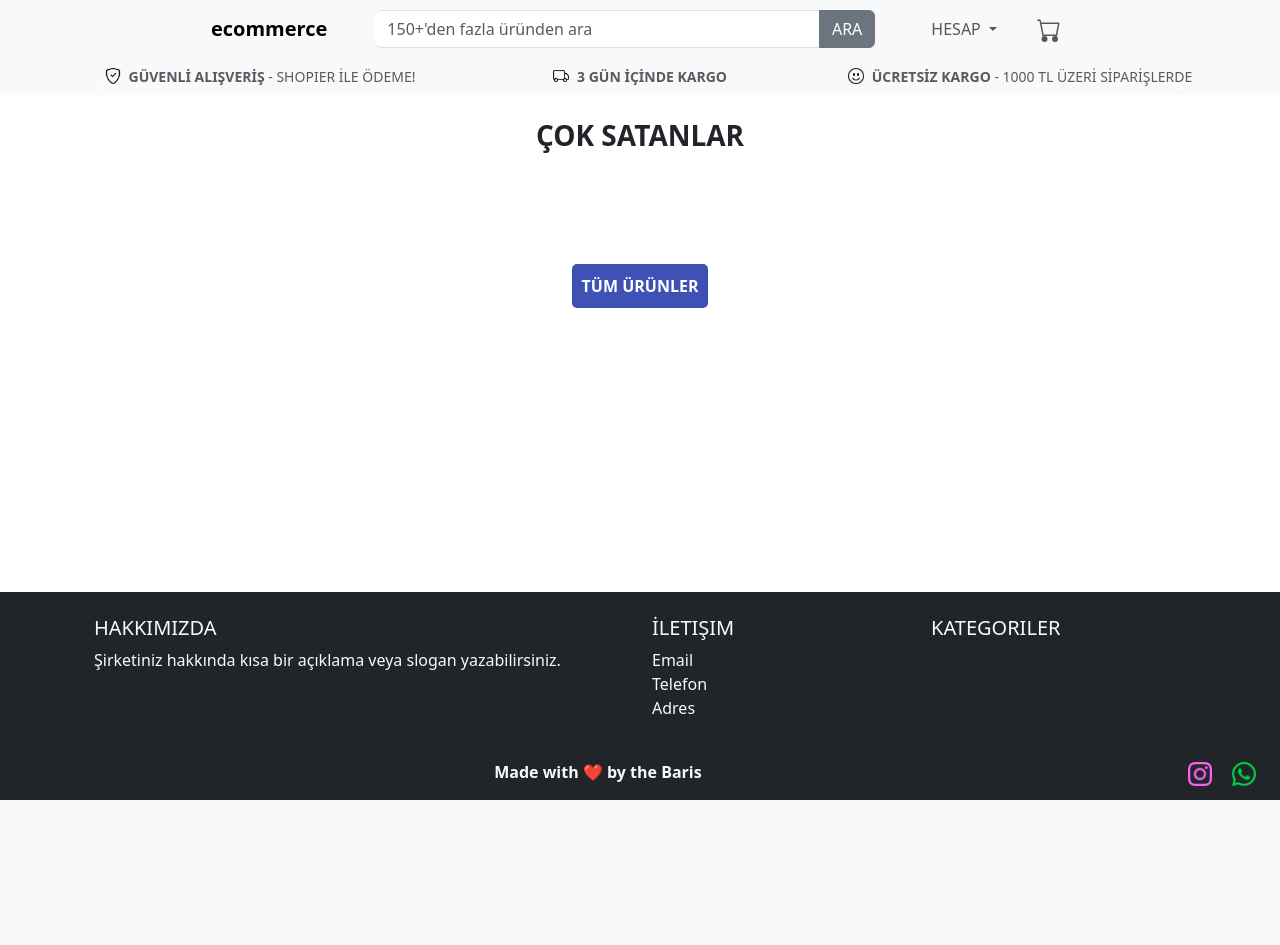
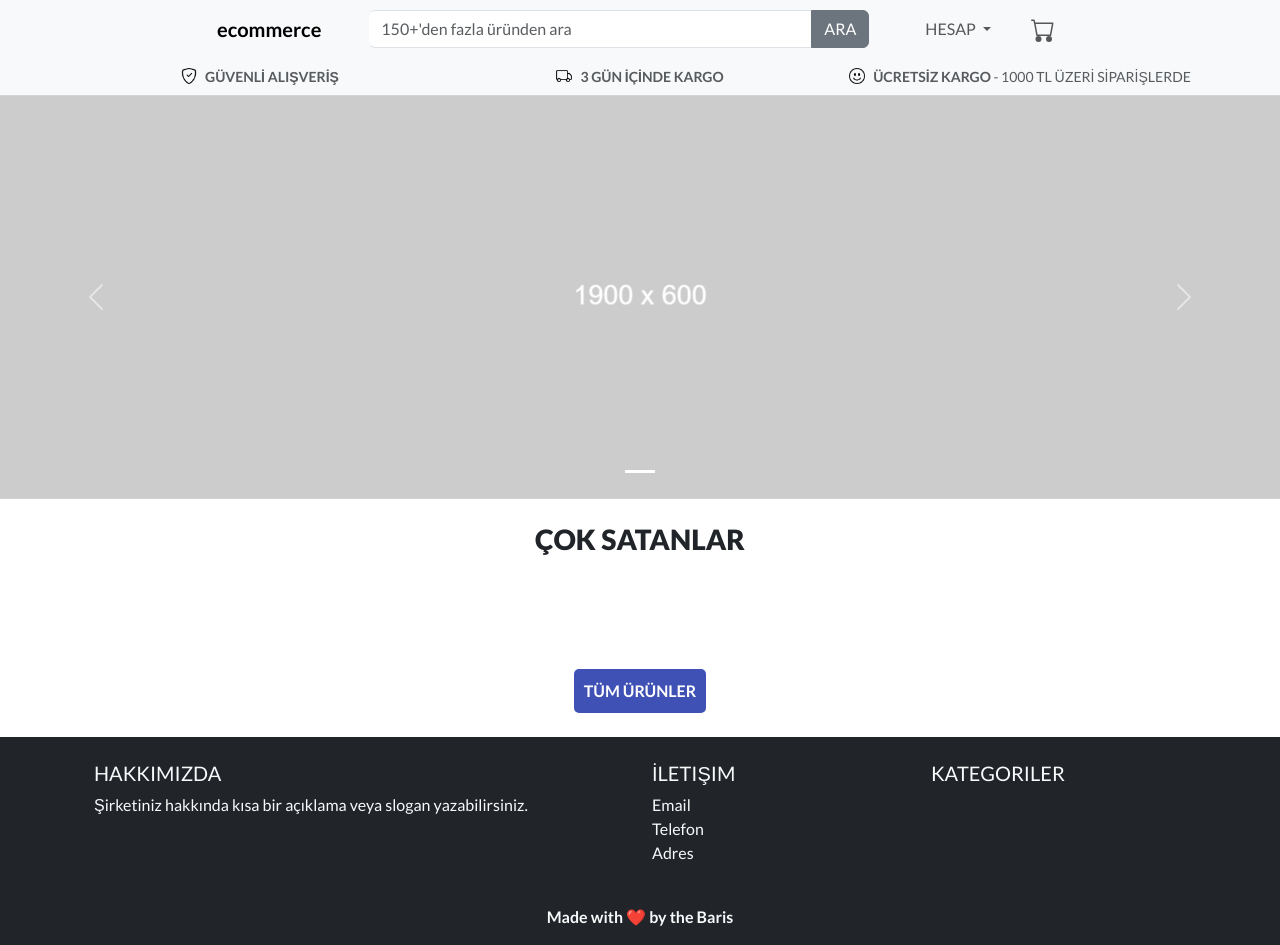
Before and after one commit to 0Baris/django-ecommerce-project, a Django app: page / in a window 1280 px wide. Before the commit the page ends 800 px from the top, so only its background shows below. Run offline with Django 5.2, Linux system fonts and the light colour scheme; data that the repository does not hold is empty.

Commit message:
Ödeme yapısı harici site kısmen tamamlandı.

```diff
--- a/catalog/templates/partials/_slide.html
+++ b/catalog/templates/partials/_slide.html
@@ -2,6 +2,7 @@
 
 <div id="carouselExampleIndicators" class="carousel slide">
 
+  {% if slides %}
     <div class="carousel-indicators">
       {% for slide in slides %}
         <button type="button" data-bs-target="#carouselExampleIndicators"
@@ -18,6 +19,20 @@
       </div>
       {% endfor %}
     </div>
+  {% else %}
+    <div class="carousel-indicators">
+      <button type="button" data-bs-target="#carouselExampleIndicators"
+      data-bs-slide-to="0" class="active" aria-label="Default Slide" aria-current="true"></button>
+    </div>
+
+    <div class="carousel-inner">
+      <div class="carousel-item active">
+      <a href="{% url 'catalog:index' %}">
+        <img src="{% static 'img/base-slide.png' %}" class="d-block w-100" alt="Default Slide">
+      </a>
+      </div>
+    </div>
+  {% endif %}
 
 
 <button class="carousel-control-prev" type="button" data-bs-target="#carouselExampleIndicators" data-bs-slide="prev">
--- a/order/templates/confirmation.html
+++ b/order/templates/confirmation.html
@@ -7,7 +7,7 @@
             <h4 class="alert-heading">Siparişiniz Başarıyla Tamamlandı!</h4>
             <p>Teşekkür ederiz, {{ order.user.username }}. Siparişiniz başarıyla alındı.</p>
             <hr>
-            <p class="mb-0">Sipariş Detaylarınız için <a href="{% url 'catalog:index' %}">buraya tıklayın</a>.</p>
+            <p class="mb-0">Sipariş Detaylarınız için <a href="{% url 'user:orders' %}">buraya tıklayın</a>.</p>
         </div>
         <a href="{% url 'catalog:index' %}" class="btn btn-success">Sepete Geri Dön</a>
     </div>
--- a/static/css/styles.css
+++ b/static/css/styles.css
@@ -1,7 +1,10 @@
 /* CSS Dosyası çoğunlukla yapay zeka kullanılarak oluşturulmuştur. */
 /* Sonuçta bu bir django back-end projesi >3 */
 
+@import url('https://fonts.googleapis.com/css2?family=Lato:ital,wght@0,100;0,300;0,400;0,700;0,900;1,100;1,300;1,400;1,700;1,900&display=swap');
+
 html, body {
+  font-family: 'Lato', sans-serif;
   height: 100%;
 }
 
--- a/templates/base.html
+++ b/templates/base.html
@@ -8,8 +8,14 @@
         <title> {% block title %}{% endblock %}  </title>
         <meta name="description" content="">
         <meta name="viewport" content="width=device-width, initial-scale=1">
+
         <link href="https://cdn.jsdelivr.net/npm/bootstrap@5.3.3/dist/css/bootstrap.min.css" rel="stylesheet" integrity="sha384-QWTKZyjpPEjISv5WaRU9OFeRpok6YctnYmDr5pNlyT2bRjXh0JMhjY6hW+ALEwIH" crossorigin="anonymous">
         <link rel="stylesheet" href="{% static 'css/styles.css' %}">
+
+        <link rel="preconnect" href="https://fonts.googleapis.com">
+        <link rel="preconnect" href="https://fonts.gstatic.com" crossorigin>
+        <link href="https://fonts.googleapis.com/css2?family=Lato:ital,wght@0,100;0,300;0,400;0,700;0,900;1,100;1,300;1,400;1,700;1,900&display=swap" rel="stylesheet">
+
     </head>
     <body class="d-flex flex-column min-vh-100">
 
@@ -126,10 +132,8 @@
 
             document.addEventListener('DOMContentLoaded', function () {
                 initToasts();
+                applyDiscount();
             });
-
-
-            applyDiscount();
 
 
         </script>
--- a/templates/partials/_footer.html
+++ b/templates/partials/_footer.html
@@ -34,13 +34,5 @@
     <a href="https://www.instagram.com/bariscemant/" class="text-light text-decoration-none text-hover">
       <strong class="animated-text">Made with ❤️ by the Baris</strong>
     </a>
-    <div class="float-end">
-      <a href="https://www.instagram.com/bariscemant/" class="text-light text-decoration-none mx-2">
-        <img src="{% static 'img/instagram.webp' %}" alt="Instagram" style="width: 24px; height: 24px; filter: invert(50%) sepia(100%) saturate(500%) hue-rotate(270deg);">
-      </a>
-      <a href="" class="text-light text-decoration-none mx-2">
-        <img src="{% static 'img/whatsapp.webp' %}" alt="Whatsapp" style="width: 24px; height: 24px; filter: invert(50%) sepia(100%) saturate(500%) hue-rotate(90deg);">
-      </a>
-    </div>
   </div>
 </footer>
--- a/templates/partials/_info-bar.html
+++ b/templates/partials/_info-bar.html
@@ -12,7 +12,7 @@
             height="16"
             class="me-2">
           <div>
-            <strong>GÜVENLİ ALIŞVERİŞ</strong> - SHOPIER İLE ÖDEME!
+            <strong>GÜVENLİ ALIŞVERİŞ</strong>
           </div>
         </div>
 
--- a/user/views.py
+++ b/user/views.py
@@ -4,6 +4,7 @@ from django.contrib import messages
 from .forms import RegisterUserForm, AddressForm
 from django.contrib.auth.decorators import login_required
 from .models import Address
+from order.models import Order
 
 def login_user(request):
     if request.method == "POST":
@@ -50,7 +51,10 @@ def account(request):
 
 @login_required
 def orders(request):
-    return render(request, 'orders.html', {'user': request.user})
+    user_orders = Order.objects.filter(user=request.user).order_by('-order_date')
+    if not user_orders.exists():
+        messages.info(request, "Henüz siparişiniz bulunmamaktadır.")
+    return render(request, 'orders.html', {'user': request.user, 'orders': user_orders})
 
 @login_required
 def adress(request):
```
Also changed, not shown: order/models.py (+8 -1 lines), order/views.py (+61 -51 lines), user/templates/orders.html (+28 -0 lines), order/migrations/0005_order_discount_code.py (added), static/img/base-slide.png (added). Lines whose indentation alone changed are shown as unchanged.
